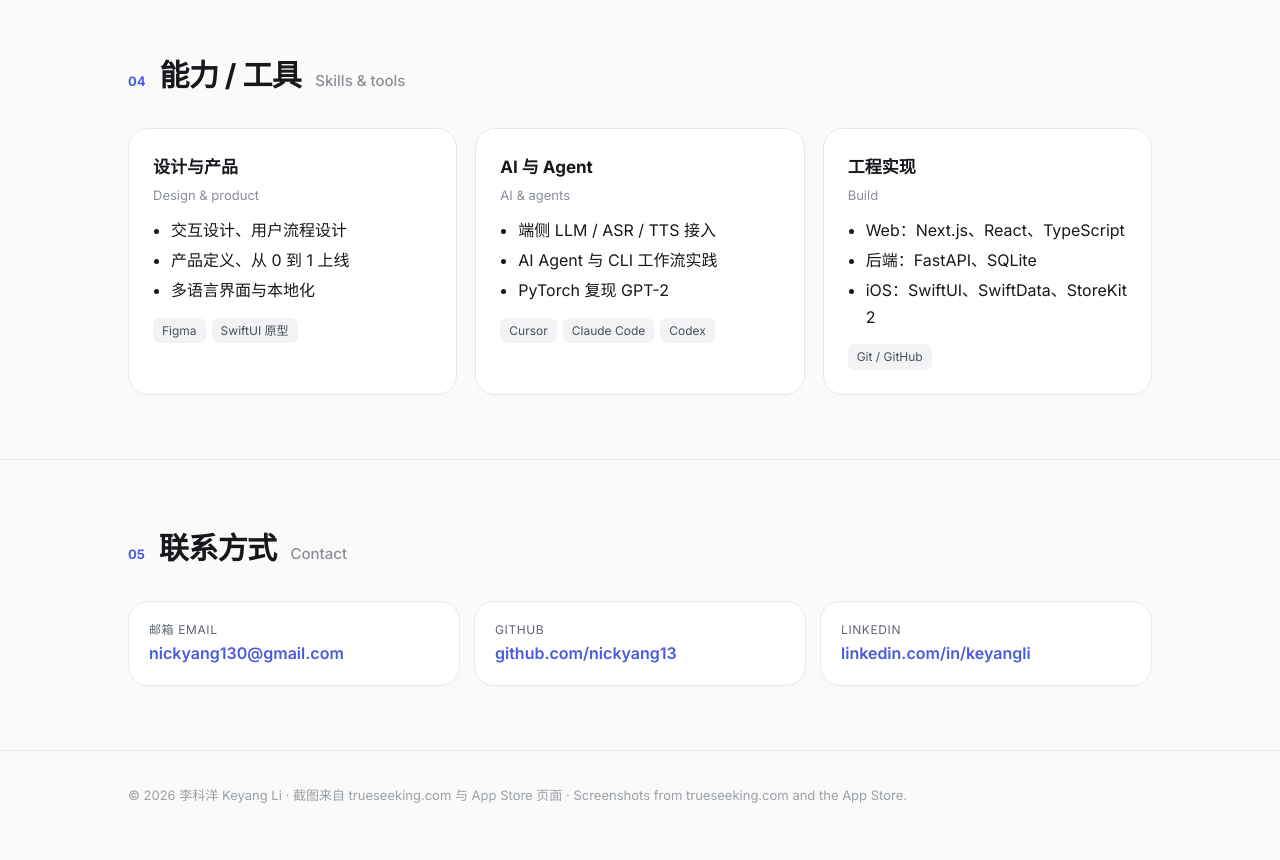
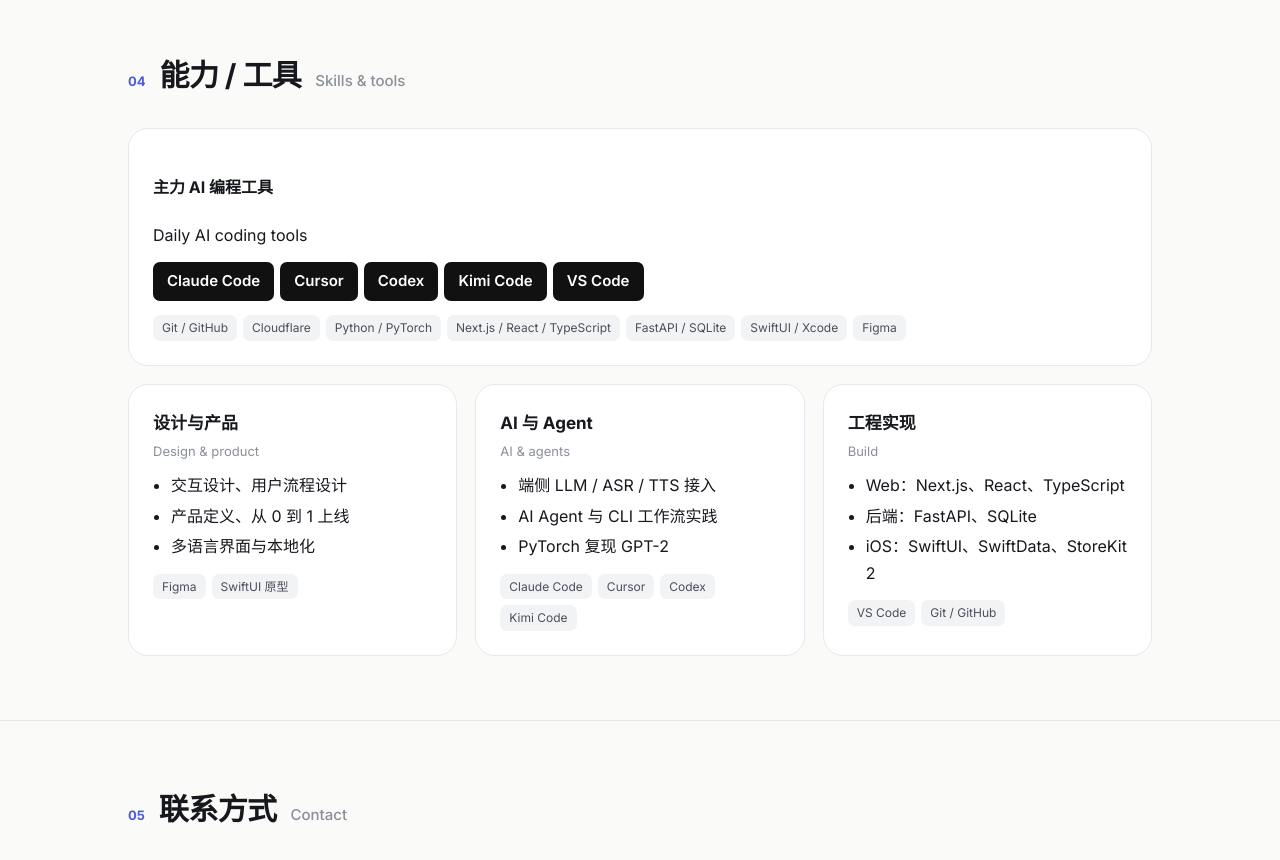
Before and after one commit to nickyang13/nickyang13.github.io, a plain HTML site: page index.html in a window 1280 px wide. Shown: the part 3660-4520 px from the top of the page. Drawn offline with Linux system fonts and the light colour scheme.

Commit message:
Update skills & tools section

```diff
--- a/index.html
+++ b/index.html
@@ -75,6 +75,7 @@
 .app-body{display:grid;grid-template-columns:1fr 1.25fr;gap:28px;align-items:start}
 .strip{display:grid;grid-template-columns:repeat(4,1fr);gap:10px}
 .strip img{width:100%;border-radius:14px;border:1px solid var(--line);display:block}
+.toolbox{margin-bottom:18px}.toolbox .tags.main{margin-bottom:12px}.tag.hot{font-size:15px;font-weight:600;padding:7px 14px;background:#111;color:#fff;border-color:#111}
 .skills{display:grid;grid-template-columns:repeat(3,1fr);gap:18px}
 .skills .card h4{margin:0 0 4px;font-size:17px}
 .skills .card .en{font-size:13px;color:#8a8f9a;margin-bottom:10px}
@@ -220,16 +221,19 @@
 
 <section id="skills"><div class="wrap">
 <div class="sec-head"><span class="num">04</span><h2>能力 / 工具</h2><span class="en">Skills &amp; tools</span></div>
+<div class="card toolbox"><h4>主力 AI 编程工具</h4><div class="en">Daily AI coding tools</div>
+<div class="tags main"><span class="tag hot">Claude Code</span><span class="tag hot">Cursor</span><span class="tag hot">Codex</span><span class="tag hot">Kimi Code</span><span class="tag hot">VS Code</span></div>
+<div class="tags"><span class="tag">Git / GitHub</span><span class="tag">Cloudflare</span><span class="tag">Python / PyTorch</span><span class="tag">Next.js / React / TypeScript</span><span class="tag">FastAPI / SQLite</span><span class="tag">SwiftUI / Xcode</span><span class="tag">Figma</span></div></div>
 <div class="skills">
 <div class="card"><h4>设计与产品</h4><div class="en">Design &amp; product</div>
 <ul class="pts"><li>交互设计、用户流程设计</li><li>产品定义、从 0 到 1 上线</li><li>多语言界面与本地化</li></ul>
 <div class="tags"><span class="tag">Figma</span><span class="tag">SwiftUI 原型</span></div></div>
 <div class="card"><h4>AI 与 Agent</h4><div class="en">AI &amp; agents</div>
 <ul class="pts"><li>端侧 LLM / ASR / TTS 接入</li><li>AI Agent 与 CLI 工作流实践</li><li>PyTorch 复现 GPT-2</li></ul>
-<div class="tags"><span class="tag">Cursor</span><span class="tag">Claude Code</span><span class="tag">Codex</span></div></div>
+<div class="tags"><span class="tag">Claude Code</span><span class="tag">Cursor</span><span class="tag">Codex</span><span class="tag">Kimi Code</span></div></div>
 <div class="card"><h4>工程实现</h4><div class="en">Build</div>
 <ul class="pts"><li>Web：Next.js、React、TypeScript</li><li>后端：FastAPI、SQLite</li><li>iOS：SwiftUI、SwiftData、StoreKit 2</li></ul>
-<div class="tags"><span class="tag">Git / GitHub</span></div></div>
+<div class="tags"><span class="tag">VS Code</span><span class="tag">Git / GitHub</span></div></div>
 </div>
 </div></section>
 
```
